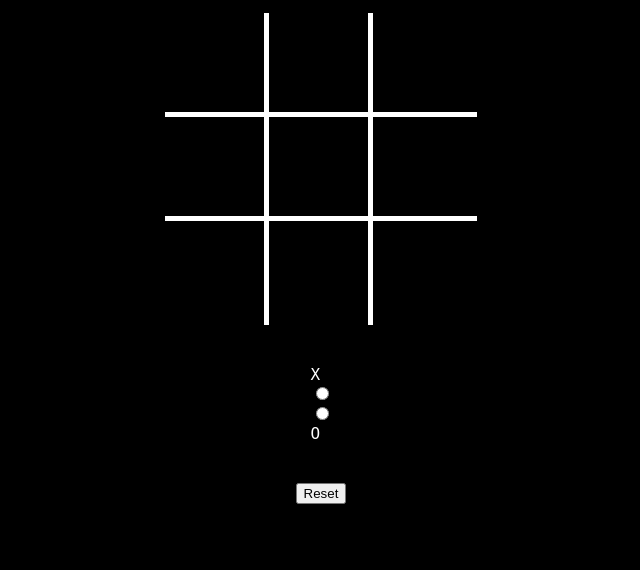
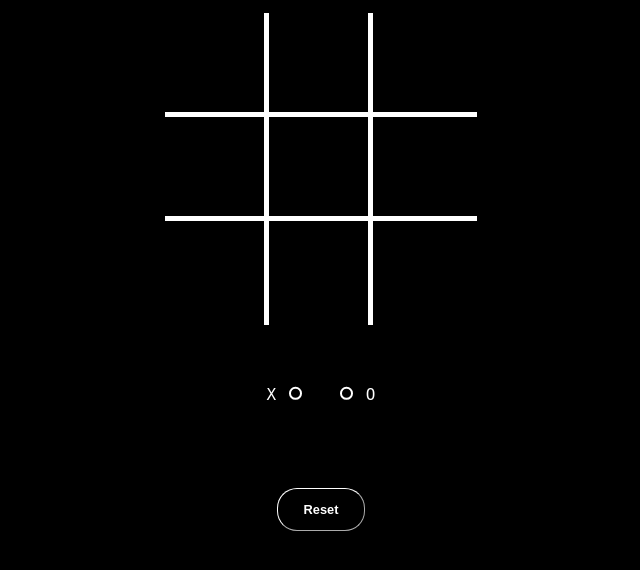
Before and after one commit to sujshah/tic-tac-toe, a plain HTML site: page index.html in a window 1280 px wide. Shown: the part 112-682 px from the top of the page, without its empty margins (319-959 px from the left). Drawn offline with Linux system fonts and the light colour scheme.

Commit message:
Format player radio buttons and reset button

```diff
--- a/style.css
+++ b/style.css
@@ -2,12 +2,13 @@
     display: grid;
     grid-template: repeat(3, 13vh) / repeat(3, 13vh);
     padding-bottom: 5vmin;
+    justify-self: center;
 }
 
 body {
     display: grid;
-    justify-items: center;
-    grid-template-rows: 1fr 3fr 1fr 1fr;
+    justify-items: stretch;
+    grid-template-rows: 1fr 3fr 0.5fr 0.5fr;
     background-color: black;
     color: white;
     font-family: "DejaVu Sans Mono", sans-serif;
@@ -92,3 +93,78 @@ button {
     border-radius: 50%;
     border: 1vmin solid #fff;
 }
+
+.form-items {
+    display: flex;
+    justify-self: center;
+    justify-content: space-evenly;
+    gap: 3vmax;
+}
+
+.pair {
+    display: flex;
+    justify-items: center;
+    align-items: center;
+    gap: 1vmax;
+}
+
+.buttons {
+    justify-self: center;
+    align-self: center;
+}
+
+.label-x {
+    width: 3vmax;
+    height: 3vmax;
+}
+
+.label-o {
+    width: 2vmax;
+    height: 2vmax;
+    border: 0.6vmin solid #fff;
+}
+
+
+input[type="radio"] {
+    -webkit-appearance: none;
+    appearance: none;
+    margin: 0;
+
+    font: inherit;
+    color: currentColor;
+    width: 1vmax;
+    height: 1vmax;
+    border: 0.15em solid currentColor;
+    border-radius: 50%;
+    transform: translateY(-0.075em);
+
+    display: grid;
+    place-content: center;
+}
+
+input[type="radio"]::before {
+    content: "";
+    width: 1vmax;
+    height: 1vmax;
+    border-radius: 50%;
+    transform: scale(0);
+    transition: 120ms transform ease-in-out;
+}
+
+input[type="radio"]:focus {
+    outline: max(2px, 0.15em) solid white;
+    outline-offset: max(2px, 0.15em);
+}
+
+button {
+    background-color: black;
+    color: white;
+    padding: 1vmax 2vmax;
+    position: relative;
+    font-weight: bold;
+    font-size: 1vmax;
+    border-radius: 20px;
+    border-color: white;
+    border-width: 0.15em;
+    margin-top: 5vmax;
+}
```
